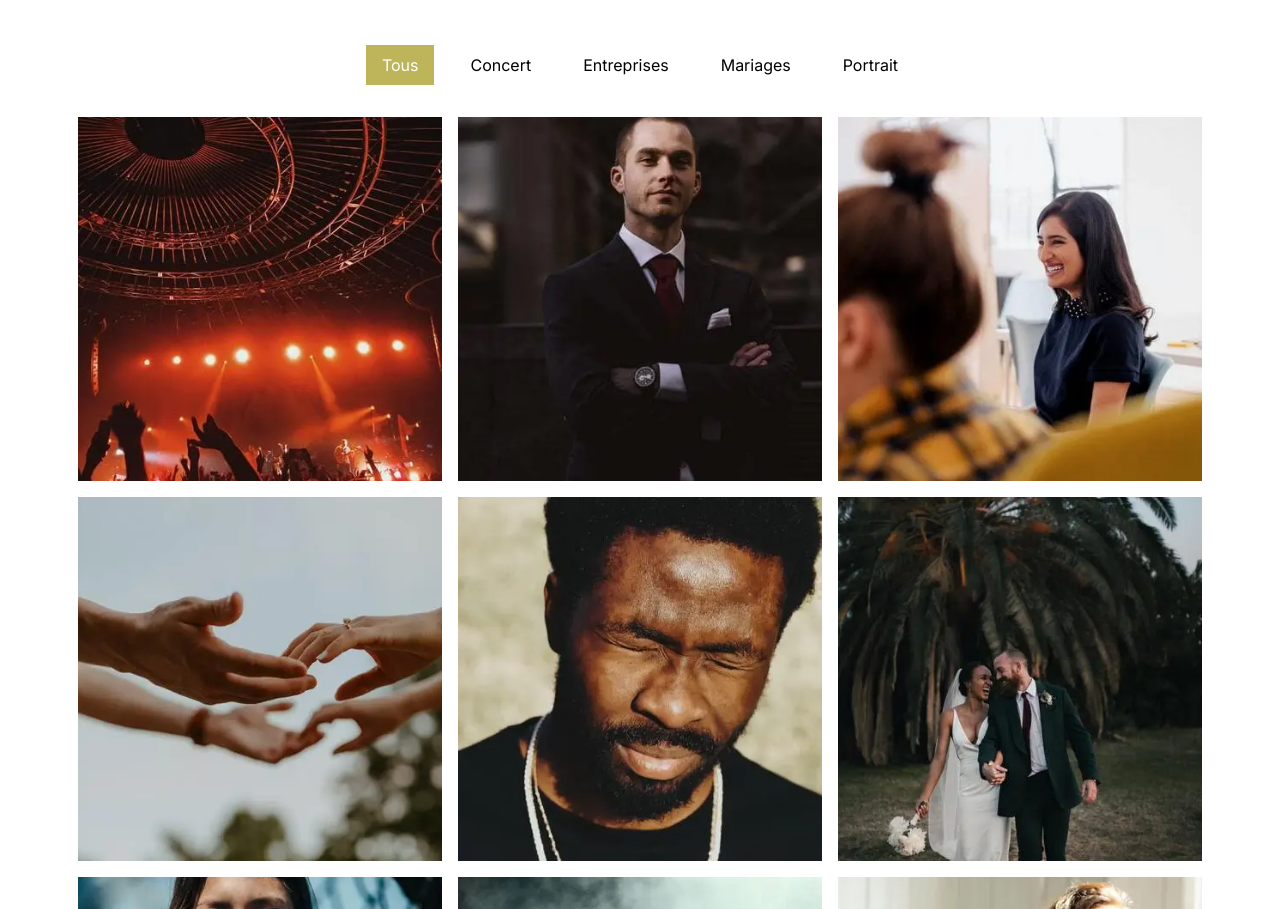
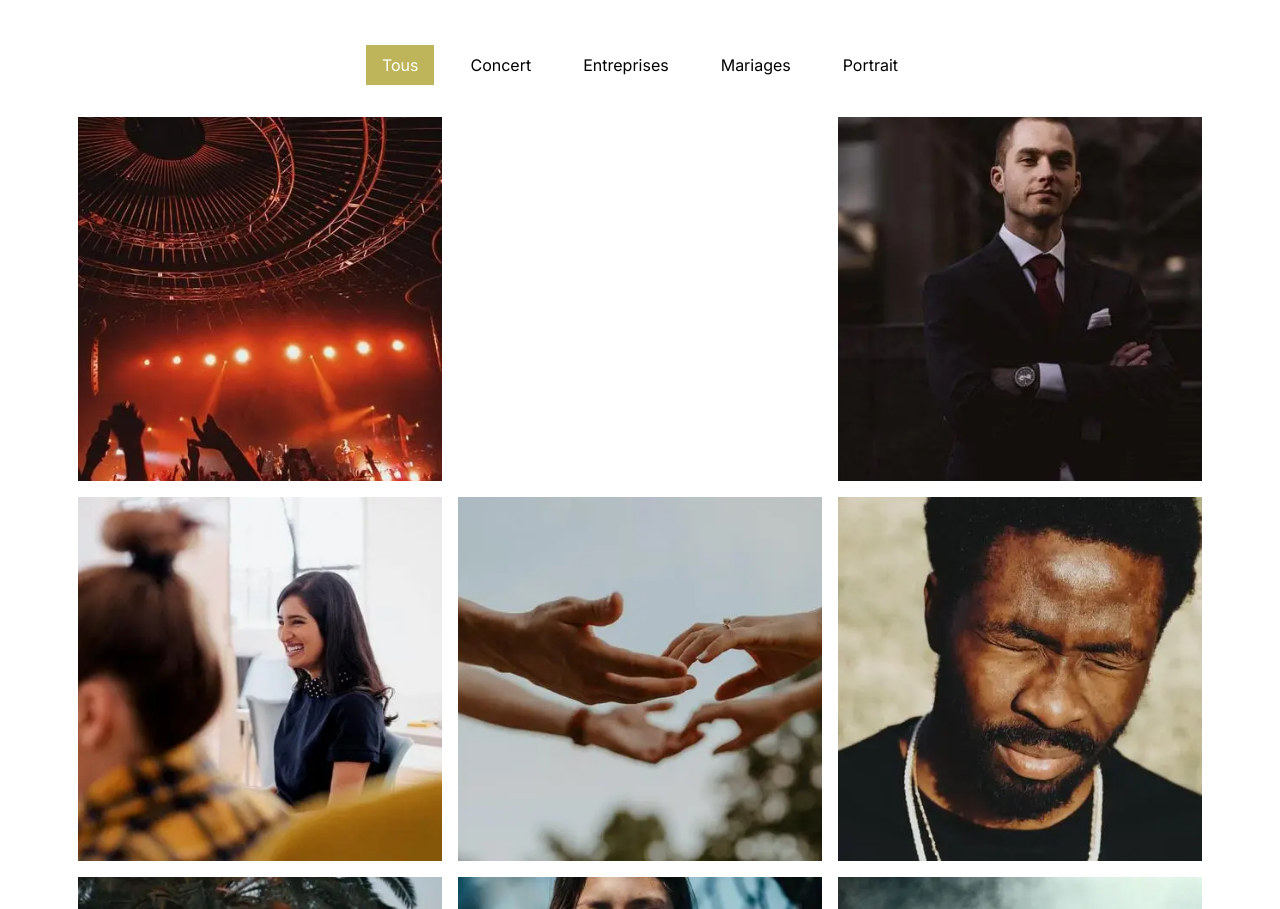
Before and after one commit to WhiteSlimes/oc-p9, a plain HTML site: page index.html in a window 1280 px wide. Shown: the part 1434-2343 px from the top of the page. Drawn offline with nearby package versions, Linux system fonts and the light colour scheme.

Commit message:
~ Versioning 1.26 ~
- test

```diff
--- a/index.html
+++ b/index.html
@@ -78,6 +78,12 @@
 			<div class="container py-3">
 				<div class="gallery">
 					<img data-gallery-tag="Concert" alt="Photo d'un concert" class="gallery-item" src="./assets/images/gallery/concerts/aaron-paul-wnX-fXzB6Cw-unsplash.webp"/>
+					<amp-img data-gallery-tag="Concert" alt="Photo d'un concert"
+						class="gallery-item"
+						src="./assets/images/gallery/concerts/aaron-paul-wnX-fXzB6Cw-unsplash.webp"
+						width="440"
+						height="440">
+					</amp-img>
 					<img data-gallery-tag="Entreprises" alt="Photo d'entreprise" class="gallery-item" src="./assets/images/gallery/entreprise/ali-morshedlou-WMD64tMfc4k-unsplash.webp"/>
 					<img data-gallery-tag="Entreprises" alt="Photo d'entreprise" class="gallery-item" src="./assets/images/gallery/entreprise/jason-goodman-tHO1_OuKbg0-unsplash.webp"/>
 					<img data-gallery-tag="Mariages" alt="Photo d'un mariage" class="gallery-item" src="./assets/images/gallery/mariage/hannah-busing-RvF2R_qMpRk-unsplash.webp"/>
```
